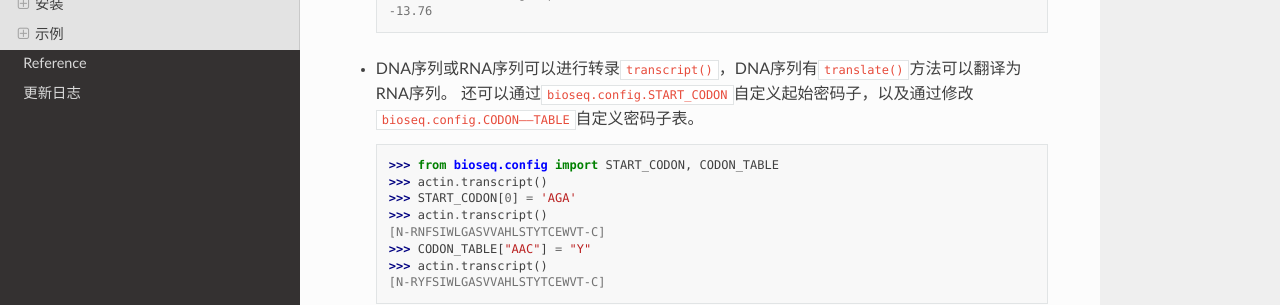
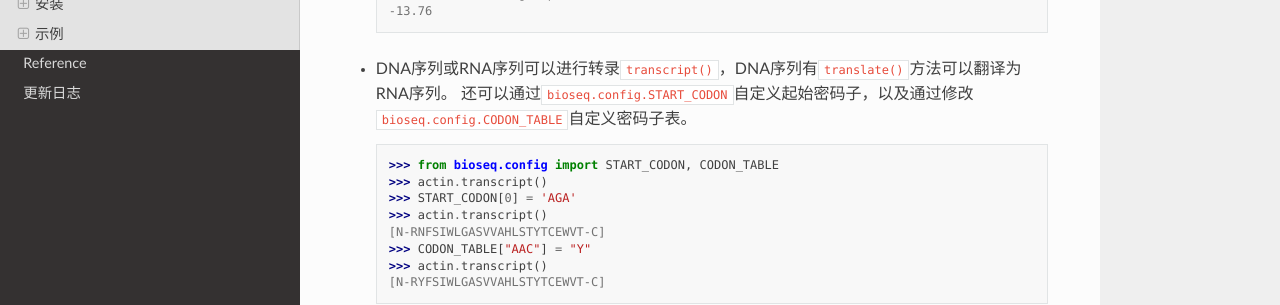
Before and after one commit to Dragon-GCS/BioSequences, a Sphinx documentation site: the page built from docs/quickstart.md, in a window 1280 px wide and 900 px high, scrolled down 1061 px. Shown: the part 147-452 px from the top of the window. Built offline with Sphinx 7.4.7 and the Read the Docs theme 2.0.0, drawn with Linux system fonts in a browser that asks for light colours.

Commit message:
fix: wrong spell

````diff
--- a/docs/quickstart.md
+++ b/docs/quickstart.md
@@ -53,7 +53,7 @@ python -m pip install BioSequences
     ```
 
 * DNA序列或RNA序列可以进行转录`transcript()`，DNA序列有`translate()`方法可以翻译为RNA序列。
-  还可以通过`bioseq.config.START_CODON`自定义起始密码子，以及通过修改`bioseq.config.CODON——TABLE`自定义密码子表。
+  还可以通过`bioseq.config.START_CODON`自定义起始密码子，以及通过修改`bioseq.config.CODON_TABLE`自定义密码子表。
 
     ```python
     >>> from bioseq.config import START_CODON, CODON_TABLE
````
Also changed, not shown: README.md (+1 -1 lines).
